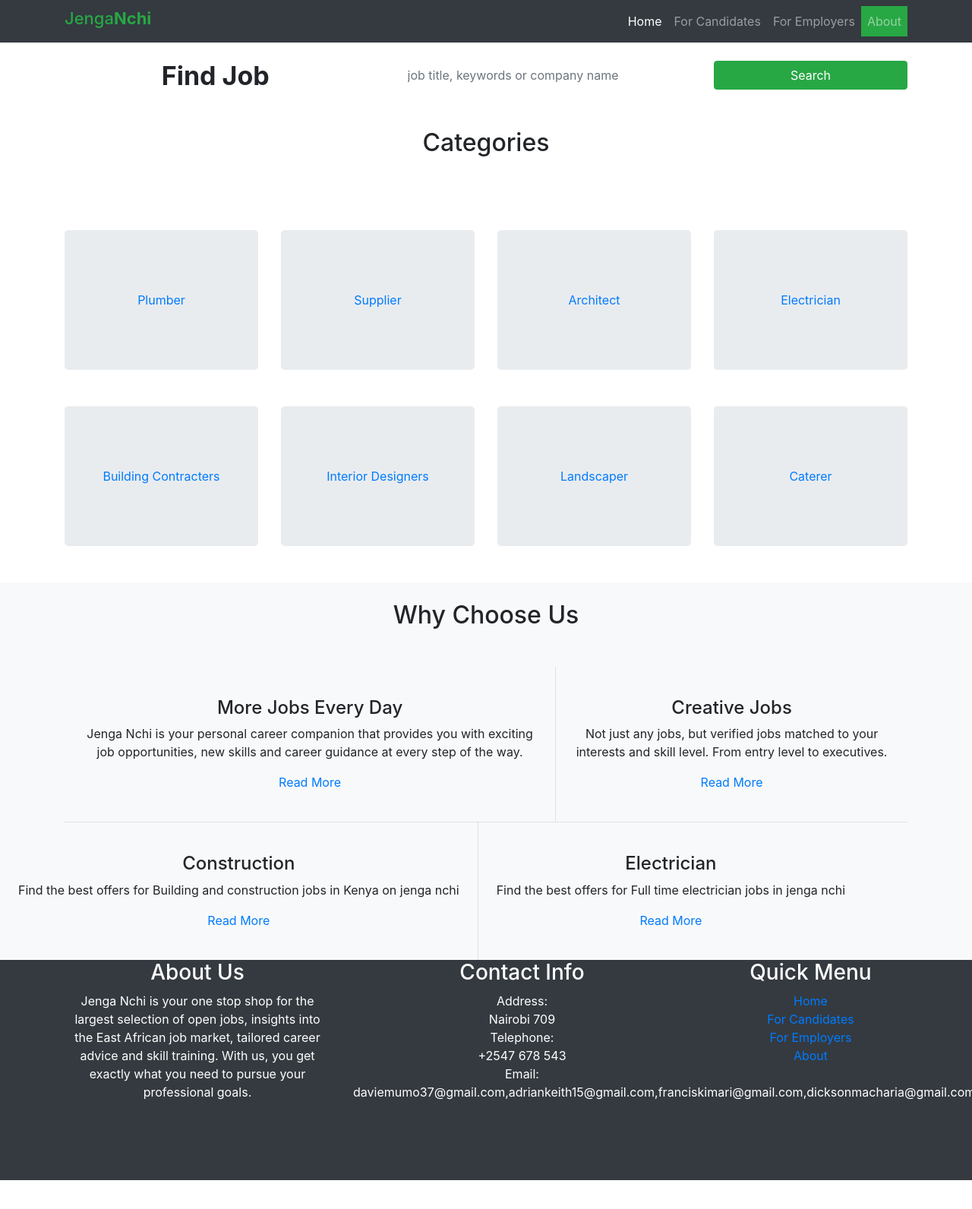
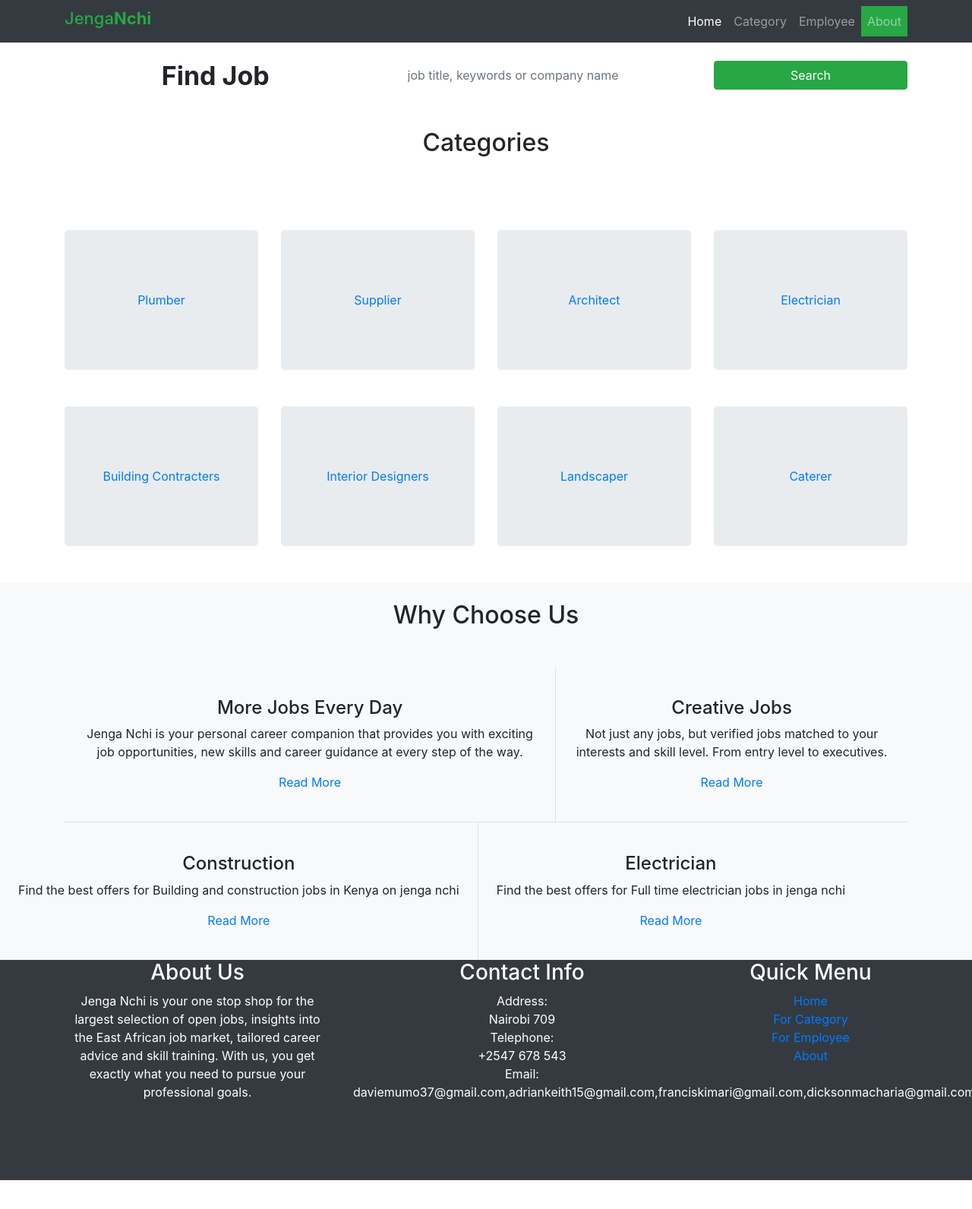
Before and after one commit to Elidenis/Jenga-Nchi, a plain HTML site: page index.html in a window 1280 px wide. Shown: the whole page at 76% size. Drawn offline with Linux system fonts and the light colour scheme.

Commit message:
add list

```diff
--- a/index.html
+++ b/index.html
@@ -22,10 +22,10 @@
               <a class="nav-link active" href="index.html">Home</a>
             </li>
             <li class="nav-item">
-              <a class="nav-link" href="categories.html">For Candidates</a>
+              <a class="nav-link" href="categories.html">Category</a>
             </li>
             <li class="nav-item">
-              <a class="nav-link" href="employer.html">For Employers</a>
+              <a class="nav-link" href="employer.html">Employee</a>
             </li>
             <ul class="navbar-nav ml-auto">
               <li class="nav-item btn-success">
@@ -206,8 +206,8 @@ Jenga Nchi is your one stop shop for the largest selection of open jobs, insight
             <h3>Quick Menu</h3>
             <ul class="list-unstyled footer-link">
               <li><a href="#">Home</a></li>
-              <li><a href="#">For Candidates</a></li>
-              <li><a href="#">For Employers</a></li>
+              <li><a href="#">For Category</a></li>
+              <li><a href="#">For Employee</a></li>
               <li><a href="#">About</a></li>
             </ul>
           </div>
```
